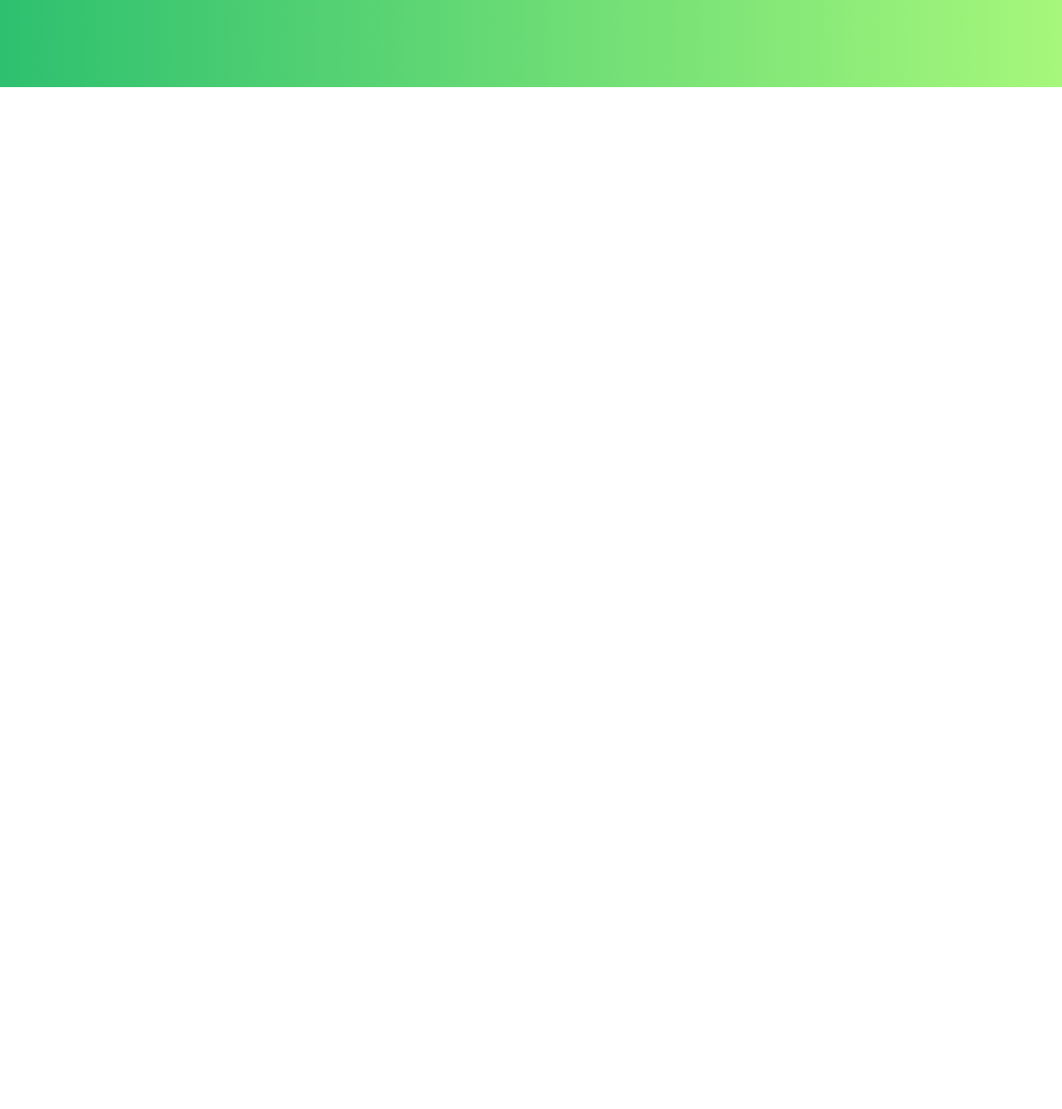
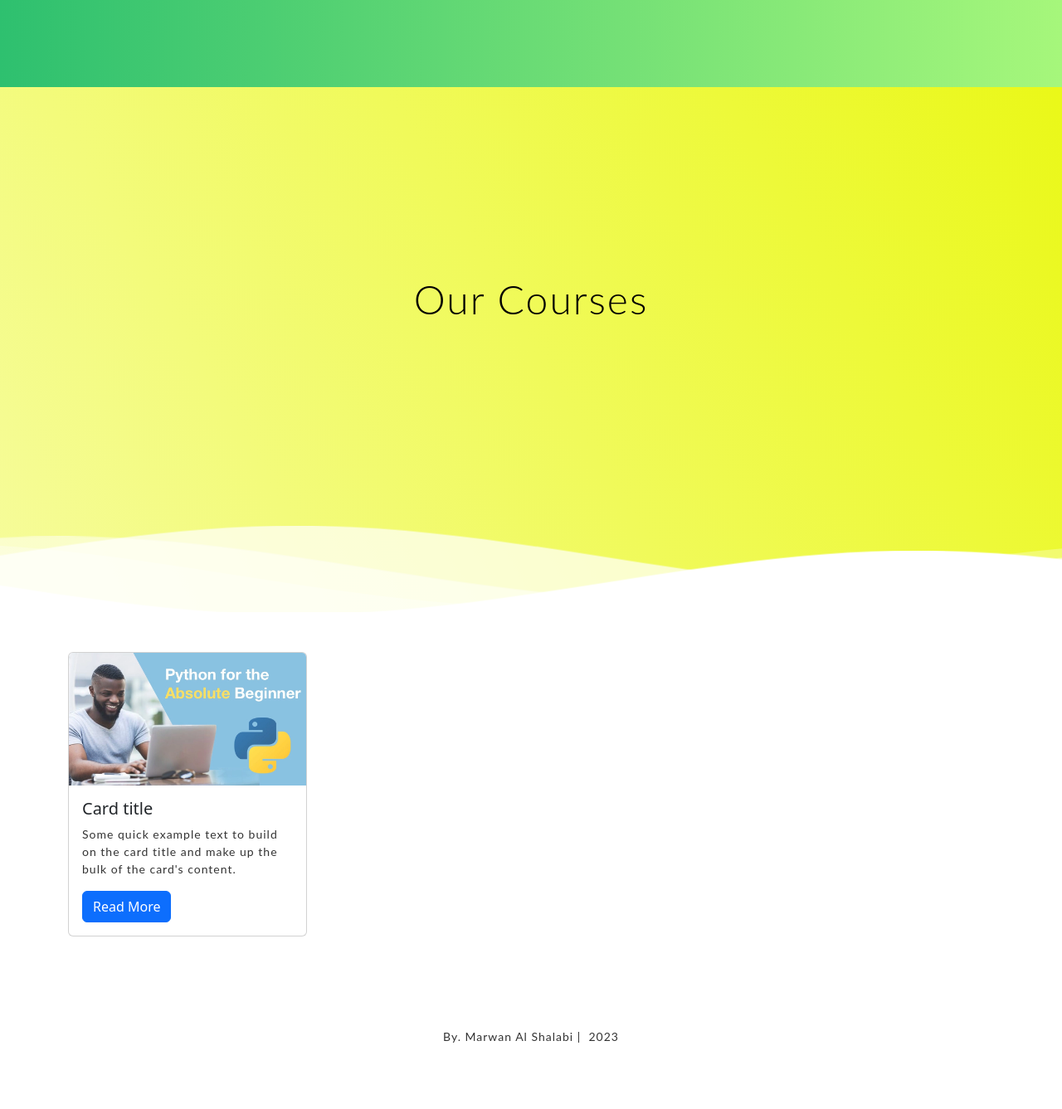
Before and after one commit to AhmadHad19/Code-Wizards, a plain HTML site: page index.html in a window 1280 px wide. Shown: the part 587-1924 px from the top of the page at 83% size. Before the commit the page ends 800 px from the top, so only its background shows below. Drawn offline with nearby package versions, Linux system fonts and the light colour scheme.

Commit message:
add waves section

```diff
--- a/css/style.css
+++ b/css/style.css
@@ -5,6 +5,7 @@
 
 .navbar-brand{
     color: black;
+
 }
 .navbar-brand:hover{
     color: yellow;
@@ -23,10 +24,7 @@
 a {
     text-decoration: none;
   }
-  body {
-    background: -webkit-linear-gradient(bottom, #2dbd6e, #a6f77b);
-    background-repeat: no-repeat;
-  }
+
   label {
     font-family: "Raleway", sans-serif;
     font-size: 11pt;
@@ -102,3 +100,102 @@ a {
     margin: -1.1rem auto 0 auto;
     width: 89px;
   }
+
+  .title{
+    text-align: center;
+    letter-spacing: 8px;
+  }
+  h1 {
+    color: black;
+    font-family: 'Lato', sans-serif;
+    font-weight:300;
+    letter-spacing: 2px;
+    font-size:48px;
+  }
+  p {
+    font-family: 'Lato', sans-serif;
+    letter-spacing: 1px;
+    font-size:14px;
+    color: #333333;
+  }
+
+  .header {
+    position:relative;
+    text-align:center;
+    background: linear-gradient(60deg, #F6FC9C 0%, #EAF818 100%);
+    color:white;
+  }
+
+
+  .inner-header {
+    height:65vh;
+    width:100%;
+    margin: 0;
+    padding: 0;
+  }
+
+  .flex { /*Flexbox for containers*/
+    display: flex;
+    justify-content: center;
+    align-items: center;
+    text-align: center;
+  }
+
+  .waves {
+    position:relative;
+    width: 100%;
+    height:15vh;
+    margin-bottom:-7px; /*Fix for safari gap*/
+    min-height:100px;
+    max-height:150px;
+  }
+
+  .content {
+    position:relative;
+    height:20vh;
+    text-align:center;
+    background-color: white;
+  }
+
+  /* Animation */
+
+  .parallax > use {
+    animation: move-forever 25s cubic-bezier(.55,.5,.45,.5)     infinite;
+  }
+  .parallax > use:nth-child(1) {
+    animation-delay: -2s;
+    animation-duration: 7s;
+  }
+  .parallax > use:nth-child(2) {
+    animation-delay: -3s;
+    animation-duration: 10s;
+  }
+  .parallax > use:nth-child(3) {
+    animation-delay: -4s;
+    animation-duration: 13s;
+  }
+  .parallax > use:nth-child(4) {
+    animation-delay: -5s;
+    animation-duration: 20s;
+  }
+  @keyframes move-forever {
+    0% {
+     transform: translate3d(-90px,0,0);
+    }
+    100% {
+      transform: translate3d(85px,0,0);
+    }
+  }
+  /*Shrinking for mobile*/
+  @media (max-width: 768px) {
+    .waves {
+      height:40px;
+      min-height:40px;
+    }
+    .content {
+      height:30vh;
+    }
+    h1 {
+      font-size:24px;
+    }
+  }
--- a/index.html
+++ b/index.html
@@ -25,7 +25,7 @@
                   </li>
 
                   <li class="nav-item">
-                    <a class="nav-link active" aria-current="page" href="#">ABOUT</a>
+                    <a class="nav-link active" aria-current="page" href="#">COURSES</a>
                   </li>
 
                   <li class="nav-item">
@@ -81,9 +81,65 @@
     </section>
     <!-- banner end -->
 
+    <!-- waves start -->
+  <div class="header">
+
+  <!--Content before waves-->
+  <div class="inner-header flex">
+
+  <h1>Our Courses</h1>
+  </div>
+
+  <!--Waves Container-->
+  <div>
+  <svg class="waves" xmlns="http://www.w3.org/2000/svg" xmlns:xlink="http://www.w3.org/1999/xlink"
+  viewBox="0 24 150 28" preserveAspectRatio="none" shape-rendering="auto">
+  <defs>
+  <path id="gentle-wave" d="M-160 44c30 0 58-18 88-18s 58 18 88 18 58-18 88-18 58 18 88 18 v44h-352z" />
+  </defs>
+  <g class="parallax">
+  <use xlink:href="#gentle-wave" x="28" y="0" fill="rgba(255,255,255,0.7" />
+  <use xlink:href="#gentle-wave" x="28" y="3" fill="rgba(255,255,255,0.5)" />
+  <use xlink:href="#gentle-wave" x="28" y="5" fill="rgba(255,255,255,0.3)" />
+  <use xlink:href="#gentle-wave" x="28" y="7" fill="#fff" />
+  </g>
+  </svg>
+  </div>
+  <!--Waves end-->
+
+  </div>
+  <!--Header ends-->
 
 
 
+    <!-- waves end -->
+
+    <!-- courses start -->
+    <div class="container">
+      <div class="row">
+        <div class="col-lg-6 py-5">
+          <div class="card" style="width: 18rem;">
+            <img src="img/img1.webp" class="card-img-top" alt="...">
+            <div class="card-body">
+              <h5 class="card-title">Card title</h5>
+              <p class="card-text">Some quick example text to build on the card title and make up the bulk of the card's content.</p>
+              <a href="#" class="btn btn-primary">Read More</a>
+            </div>
+          </div>
+        </div>
+      </div>
+    </div>
+    <!-- courses end -->
+
+
+
+
+
+      <!--Content starts-->
+      <div class="content flex">
+      <p>By. Marwan Al Shalabi |  2023 </p>
+      </div>
+      <!--Content ends-->
     <script src="https://cdn.jsdelivr.net/npm/bootstrap@5.3.2/dist/js/bootstrap.bundle.min.js" integrity="sha384-C6RzsynM9kWDrMNeT87bh95OGNyZPhcTNXj1NW7RuBCsyN/o0jlpcV8Qyq46cDfL" crossorigin="anonymous"></script>
   </body>
 </html>
```
Also changed, not shown: img/img1.webp (added), img/logo.png (added).
